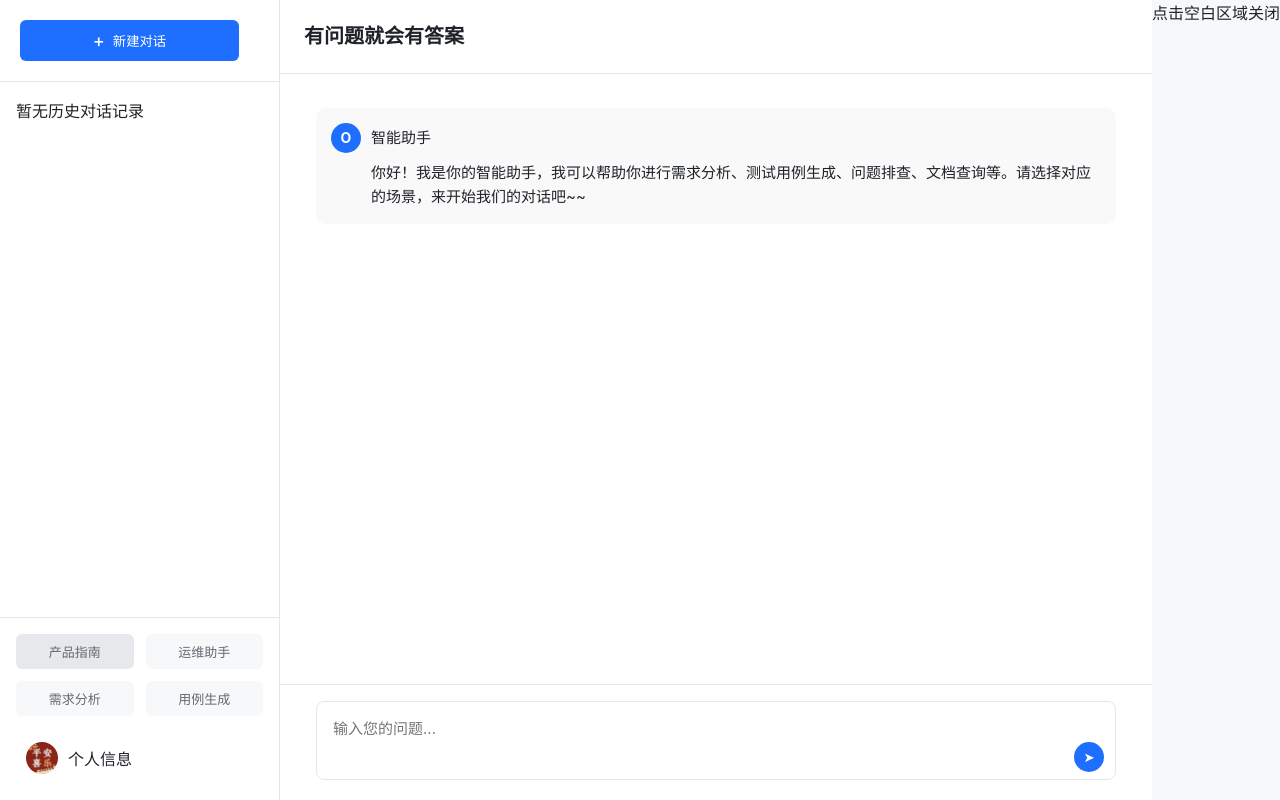
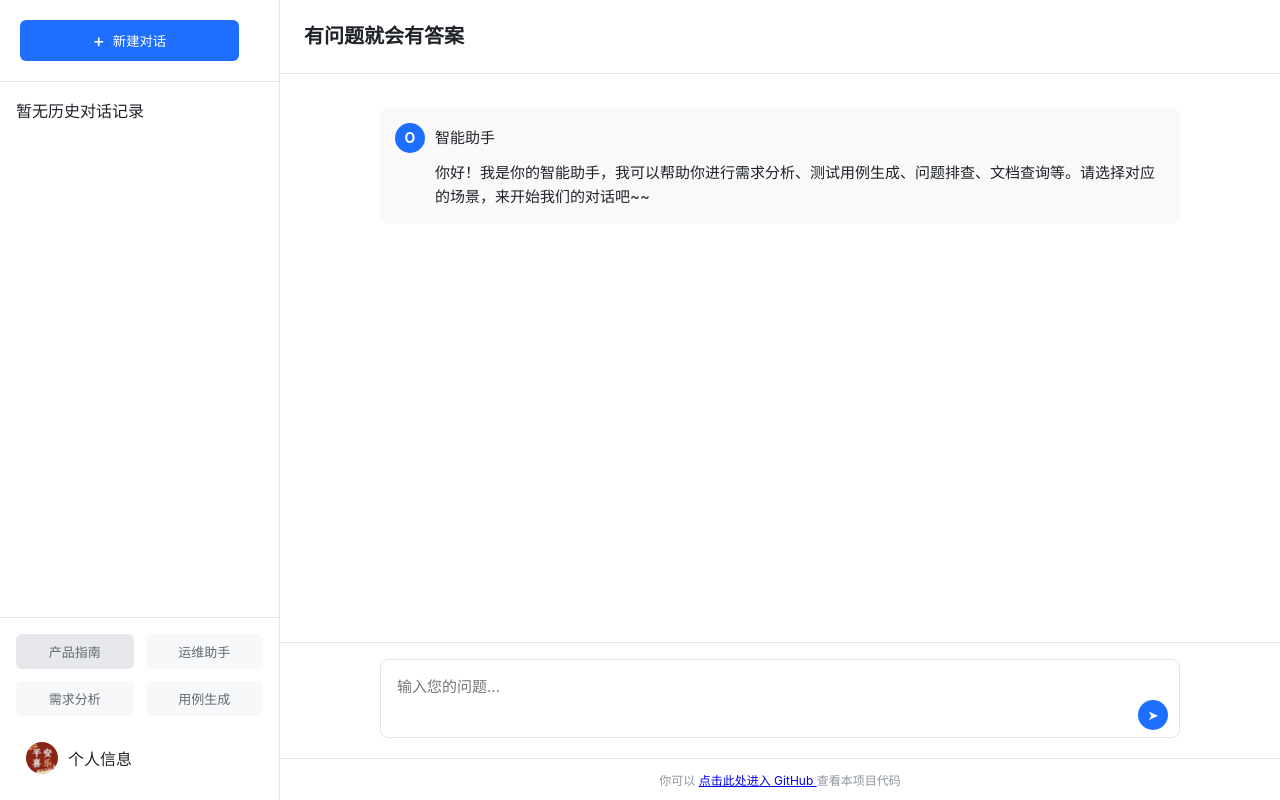
Before and after one commit to ChiufungLee/FastAPI_Local_RAG, a FastAPI app: page /chat in a window 1280 px wide. Run offline with FastAPI, Linux system fonts and the light colour scheme; the visitor is signed in with stand-in values (Sample User, id 1); data that the repository does not hold is empty; some libraries are stand-ins or nearby versions.

Commit message:
rename main.py file

```diff
--- a/static/chat.css
+++ b/static/chat.css
@@ -651,7 +651,9 @@
 }
 
 
-
+.overlay-hint {
+    display: none;
+}
 
 
 
@@ -938,7 +940,7 @@
         color: var(--text-secondary);
     }
     .overlay-hint {
-
+        display: block;
         color: #666;
         padding: 8px 16px;
         font-size: 14px;
--- a/templates/chat.html
+++ b/templates/chat.html
@@ -86,9 +86,9 @@
                 </div>
             </div>
 
-            <!-- <footer class="footer-note">
-                © 2025 快乐生活 <a href="mailto:lzfdd937@163.com" class="email-link">lzfdd937@163.com</a>
-            </footer> -->
+            <footer class="footer-note">
+                <p>你可以 <a href="https://github.com/ChiufungLee/FastAPI_Local_RAG" class="email-link">点击此处进入 GitHub </a>查看本项目代码</p>
+            </footer>
         </main>
         <div class="history-overlay" id="historyOverlay">
             <div class="overlay-hint">点击空白区域关闭</div>
--- a/templates/login.html
+++ b/templates/login.html
@@ -41,6 +41,7 @@
 
         <div class="footer">
             <p>© 2025 联系 <a href="mailto:lzfdd937@163.com" class="email-link">lzfdd937@163.com</a></p>
+            <p>你可以 <a href="https://github.com/ChiufungLee/FastAPI_Local_RAG" class="email-link">点击此处进入 GitHub </a>查看本项目代码</p>
         </div>
     </div>
 
```
Also changed, not shown: main.py (renamed from fast_test.py).
